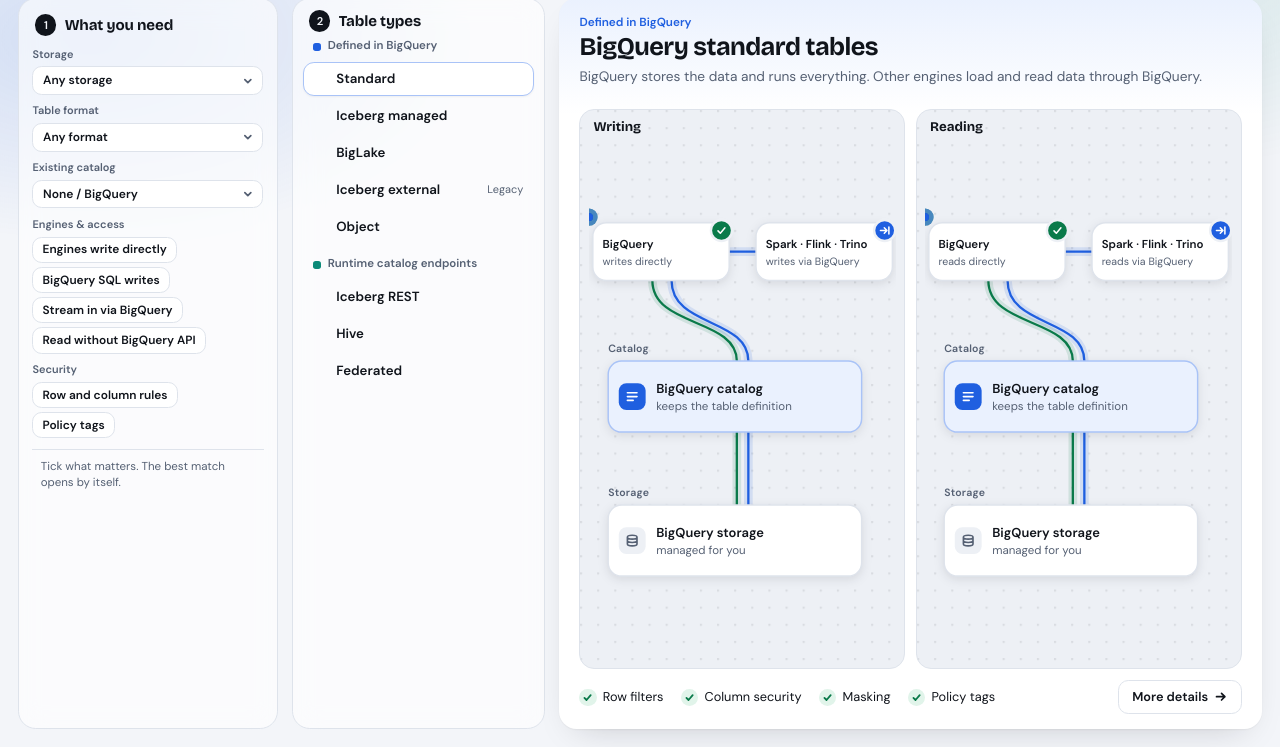
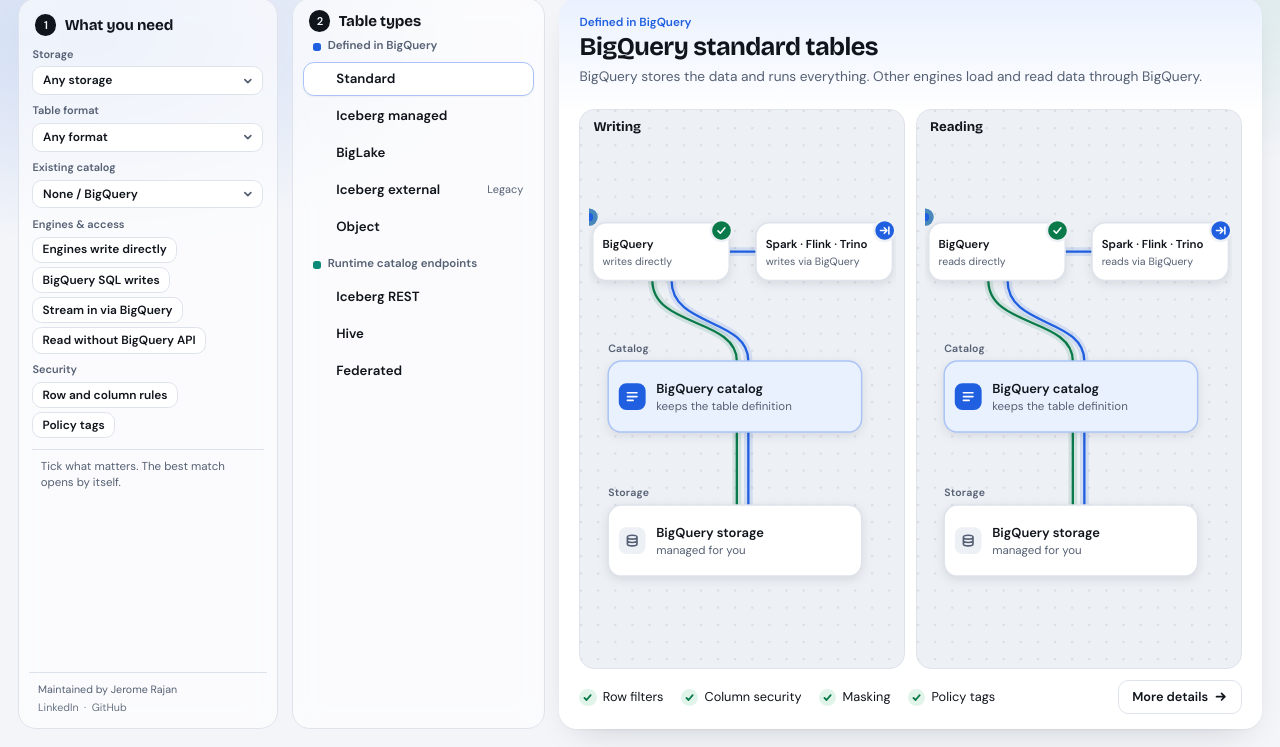
Before and after one commit to datasherlock/bq-table-picker, a plain HTML site: page index.html in a window 1280 px wide. Shown: the part 53-800 px from the top of the page. Drawn offline with nearby package versions, Linux system fonts and the light colour scheme.

Commit message:
Add understated maintainer colophon in Column 1 footer

```diff
--- a/index.html
+++ b/index.html
@@ -42,6 +42,14 @@
       </div>
       <div class="needs" id="needs" role="group" aria-labelledby="needs-title"></div>
       <div class="summary" id="summary" role="status" aria-live="polite"></div>
+      <footer class="colophon">
+        <span>Maintained by <a href="https://jeromerajan.com" target="_blank" rel="noopener">Jerome Rajan</a></span>
+        <span class="colophon-links">
+          <a href="https://www.linkedin.com/in/jeromerajan" target="_blank" rel="noopener">LinkedIn</a>
+          <span aria-hidden="true">·</span>
+          <a href="https://github.com/datasherlock" target="_blank" rel="noopener">GitHub</a>
+        </span>
+      </footer>
     </section>
 
     <section class="col types-col" aria-labelledby="types-title">
@@ -67,7 +75,7 @@
     </div>
     <p class="sheet-note" id="sources-note"></p>
     <ul class="sources-list" id="sources-list"></ul>
-    <p class="sheet-note">An independent guide by Jerome Rajan. Not an official Google product. Google Cloud, BigQuery and Apache Iceberg are trademarks of their owners.</p>
+    <p class="sheet-note">An independent guide maintained by <a href="https://jeromerajan.com" target="_blank" rel="noopener">Jerome Rajan</a> (<a href="https://www.linkedin.com/in/jeromerajan" target="_blank" rel="noopener">LinkedIn</a> · <a href="https://github.com/datasherlock" target="_blank" rel="noopener">GitHub</a>). Not an official Google product. Google Cloud, BigQuery and Apache Iceberg are trademarks of their owners.</p>
   </dialog>
 
   <noscript><p style="padding:16px">This guide needs JavaScript to run.</p></noscript>
--- a/styles.css
+++ b/styles.css
@@ -107,7 +107,7 @@ h2 { display: flex; align-items: center; gap: .6rem; font: 700 1.1rem var(--disp
 .need svg { width: 0; opacity: 0; stroke-width: 2.8; transition: width .2s var(--ease), opacity .2s; }
 .need[aria-pressed='true'] { background: var(--accent); border-color: var(--accent); color: var(--on-accent); gap: .35rem; }
 .need[aria-pressed='true'] svg { width: .95em; opacity: 1; }
-.summary { margin: .75rem .2rem 0; padding: .7rem .65rem 0; border-top: 1px solid var(--line); font-size: .9rem; }
+.summary { margin: .75rem .2rem .75rem; padding: .7rem .65rem 0; border-top: 1px solid var(--line); font-size: .9rem; }
 .summary-count { display: flex; align-items: center; gap: .45rem; font-weight: 600; animation: rise .3s var(--ease) both; }
 .summary-count.is-fit { color: var(--ok); }
 .summary-count.is-caveat, .summary-count.is-out { color: var(--warn); }
@@ -140,6 +140,13 @@ h2 { display: flex; align-items: center; gap: .6rem; font: 700 1.1rem var(--disp
 .rail-row.v-fit .rail-mark { color: var(--ok); }
 .rail-row.v-caveat .rail-mark { color: var(--warn); }
 .rail-row.v-out:not([aria-selected='true']) { opacity: .45; }
+.colophon {
+  margin-top: auto; padding: .65rem .65rem .1rem; border-top: 1px solid var(--line);
+  display: flex; flex-direction: column; gap: .18rem; font-size: .78rem; color: var(--muted);
+}
+.colophon a { color: inherit; text-decoration: none; font-weight: 500; transition: color .15s; }
+.colophon a:hover { color: var(--ink); text-decoration: underline; text-underline-offset: .18rem; }
+.colophon-links { display: flex; align-items: center; gap: .4rem; opacity: .88; }
 
 /* Detail panel */
 .panel { --tint: var(--bq-soft); --edge: var(--bq); position: relative; padding: 1.2rem 1.5rem 1.1rem; overflow: hidden; box-shadow: var(--shadow); background: linear-gradient(180deg, var(--tint), var(--surface) 8.5rem) var(--surface); }
```
